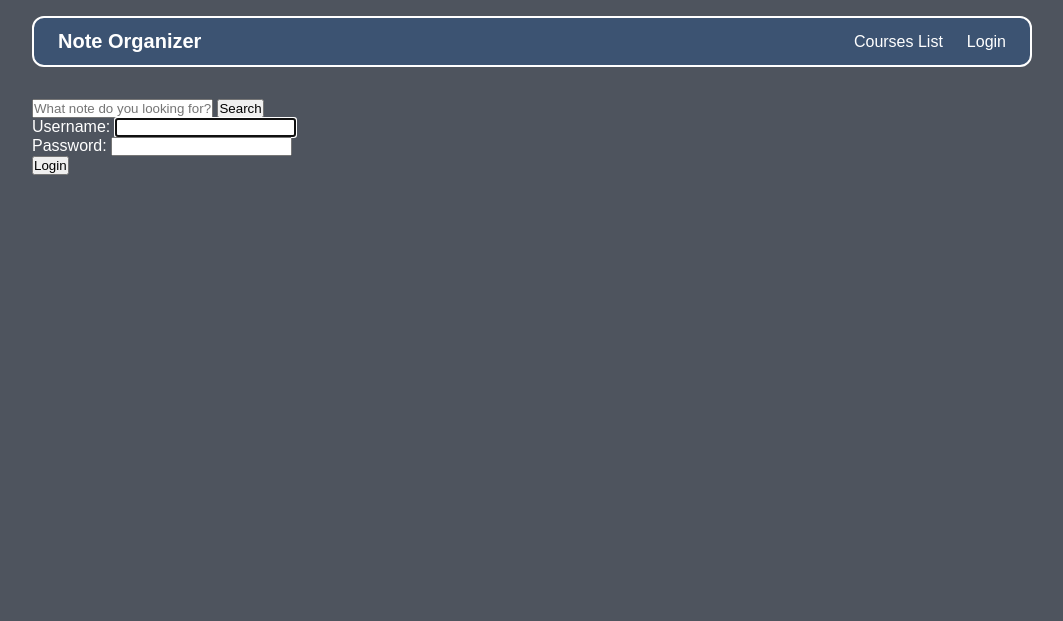
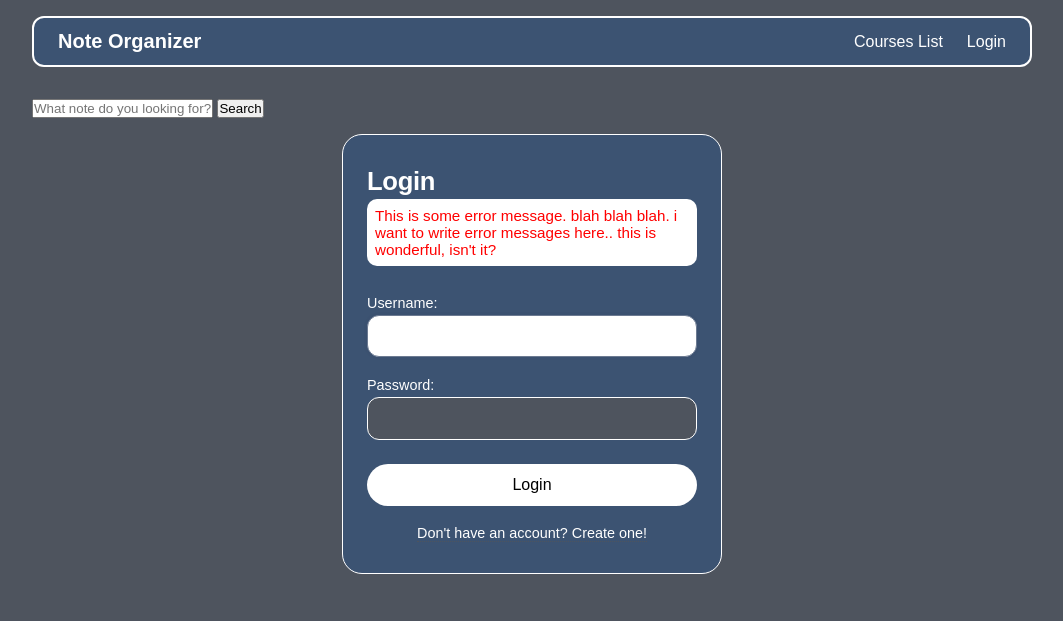
Before and after one commit to araxabd/academic-notes-organizer, a Django app: page /user/login/ in a window 1280 px wide. Shown: the top 621 px of the page, without its empty margins (108-1171 px from the left). Run offline with Django 5.2, Linux system fonts and the light colour scheme.

Commit message:
better login style (frontend)

```diff
--- a/project/static/styles/base.css
+++ b/project/static/styles/base.css
@@ -2,6 +2,7 @@
 	--back: #4e545e;
 	--fore: #3c5372;
 	--text: white;
+	--err: red;
 }
 
 * {
@@ -115,3 +116,126 @@ body {
 	margin: 2rem auto;
 	color: var(--text);
 }
+
+.login-box {
+      background: var(--fore);
+      padding: 2rem 1.5rem;
+      border-radius: 20px;
+      width: 100%;
+      max-width: 380px;
+      border: 1px solid var(--text);
+      margin: 1rem auto;
+}
+
+.login-box h2 {
+      font-weight: 600;
+      font-size: 1.6rem;
+      margin-bottom: 0.2rem;
+      color: var(--text);
+      letter-spacing: -0.3px;
+}
+
+.login-box .err {
+      color: var(--err);
+      background: var(--text);
+      padding: 0.5rem;
+      border-radius: 10px;
+      font-size: 0.95rem;
+      margin-bottom: 1.8rem;
+}
+
+.login-form label {
+      display: block;
+      font-size: 0.9rem;
+      font-weight: 500;
+      color: var(--text);
+      margin-bottom: 0.25rem;
+}
+
+.login-form input {
+      width: 100%;
+      padding: 0.7rem 0.9rem;
+      font-size: 1rem;
+      border: 1px solid var(--text);
+      border-radius: 12px;
+      background: var(--back);
+      transition: 0.15s;
+      margin-bottom: 1.25rem;
+      outline: none;
+}
+
+.login-form input:focus {
+      border-color: #6c7a91;
+      background: white;
+      box-shadow: 0 0 0 3px rgba(0, 0, 0, 0.02);
+}
+
+.login-form button {
+      width: 100%;
+      padding: 0.75rem;
+      font-size: 1rem;
+      font-weight: 500;
+      background: var(--text);
+      color: black;
+      border: none;
+      border-radius: 40px;
+      cursor: pointer;
+      transition: background 0.15s, transform 0.1s;
+      margin-top: 0.25rem;
+}
+
+.login-form button:hover {
+	background: var(--back);
+	color: var(--text);
+}
+
+.login-form button:active {
+      transform: scale(0.98);
+}
+
+.extra {
+      text-align: center;
+      margin-top: 1.2rem;
+      font-size: 0.9rem;
+}
+
+.extra a {
+	color: var(--text);
+	text-decoration: none;
+	font-weight: 500;
+	border-bottom: 1px dotted var(--back);
+}
+
+.extra a:hover {
+	border-bottom-color: var(--text);
+}
+
+@media (max-width: 480px) {
+	.login-box {
+		padding: 1.5rem 1.2rem;
+		border-radius: 16px;
+	}
+
+	.login-box h2 {
+		font-size: 1.4rem;
+	}
+
+	.login-form input {
+		padding: 0.65rem 0.8rem;
+		font-size: 0.95rem;
+	}
+
+	.login-form button {
+		padding: 0.7rem;
+		font-size: 0.95rem;
+	}
+}
+
+@media (max-width: 360px) {
+	.login-box {
+		padding: 1.2rem 1rem;
+	}
+	.login-box h2 {
+		font-size: 1.2rem;
+	}
+}
--- a/project/templates/base.html
+++ b/project/templates/base.html
@@ -20,7 +20,11 @@
 			</label>
 			<ul class="nav-links">
 				<li><a href="{% url 'courses:list' %}">Courses List</a></li>
+				{% if request.user.is_authenticated %}
+				<li><a href="{% url 'users:logout' %}">{{ request.user.get_username }}: Logout</a></li>
+				{% else %}
 				<li><a href="{% url 'users:login' %}">Login</a></li>
+				{% endif %}
 			</ul>
 		</nav>
 		<div class="container">
--- a/project/templates/users/user_login.html
+++ b/project/templates/users/user_login.html
@@ -2,10 +2,18 @@
 
 {% block content %}
 
-<form method="POST">
-	{% csrf_token %}
-	{{ form.as_p }}
-	<button type="submit">Login</button>
-</form>
+<div class="login-box">
+	<h2>Login</h2>
+	<p class="err">This is some error message. blah blah blah. i want to write error messages here.. this is wonderful, isn't it?</p>
+	<form method="POST" class="login-form"2>
+		{% csrf_token %}
+		{{ form.as_p }}
+		<button type="submit">Login</button>
+	</form>
+	<div class="extra">
+		<a href="{% url 'users:signup' %}">Don't have an account? Create one!</a>
+	</div>
+
+</div>
 
 {% endblock %}
```
